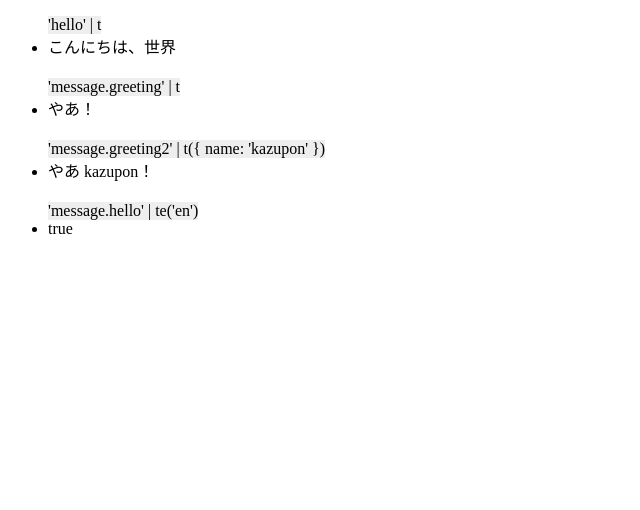
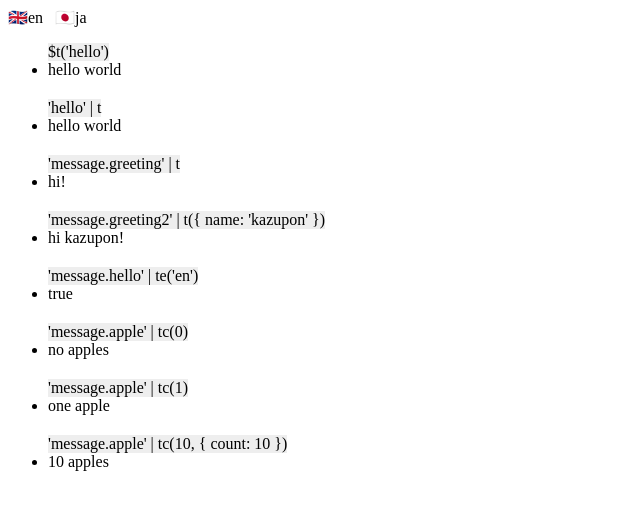
Before and after one commit to chiaweilee/vue-i18n-filter, a Vue app: page / in a window 1280 px wide. Shown: the top 510 px of the page, without its empty margins (0-640 px from the left). Built offline with nearby package versions, Linux system fonts and the light colour scheme.

Commit message:
fix: bugs

```diff
--- a/example/App.vue
+++ b/example/App.vue
@@ -1,5 +1,13 @@
 <template>
+  <div>
+    <div>
+      <a @click="l('en')">🇬🇧en</a>
+      &nbsp;
+      <a @click="l('ja')">🇯🇵ja</a>
+    </div>
     <ul id="app">
+      <li>$t('hello')</li>
+      <li>{{ $t('message.hello') }}</li>
       <li>'hello' | t</li>
       <li>{{ 'message.hello' | t }}</li>
       <li>'message.greeting' | t</li>
@@ -8,7 +16,14 @@
       <li>{{ 'message.greeting2' | t({ name: 'kazupon' }) }}</li>
       <li>'message.hello' | te('en')</li>
       <li>{{ 'message.hello' | te('en') }}</li>
+      <li>'message.apple' | tc(0)</li>
+      <li>{{ 'message.apple' | tc(0) }}</li>
+      <li>'message.apple' | tc(1)</li>
+      <li>{{ 'message.apple' | tc(1) }}</li>
+      <li>'message.apple' | tc(10, { count: 10 })</li>
+      <li>{{ 'message.apple' | tc(10, { count: 10 }) }}</li>
     </ul>
+  </div>
 </template>
 
 <style scoped>
@@ -21,3 +36,13 @@
     margin-bottom: 20px;
   }
 </style>
+
+<script>
+export default {
+  methods: {
+    l (t) {
+      this.$i18n.locale = t
+    }
+  }
+}
+</script>
--- a/example/main.js
+++ b/example/main.js
@@ -1,7 +1,7 @@
 import Vue from 'vue'
 import App from './App.vue'
 import VueI18n from 'vue-i18n'
-import VueI18nFilter from '../src'
+import VueI18nFilter from '../lib'
 
 Vue.config.productionTip = false
 Vue.use(VueI18n)
@@ -12,7 +12,7 @@ const messages = {
     message: {
       hello: 'hello world',
       greeting: 'hi!',
-      'greeting one': 'hi {name}!',
+      greeting2: 'hi {name}!',
       apple: 'no apples | one apple | {count} apples'
     }
   },
@@ -21,14 +21,14 @@ const messages = {
       hello: 'こんにちは、世界',
       greeting: 'やあ！',
       greeting2: 'やあ {name}！',
-      apple: '林檎メートルはない | one 林檎 | {count} 林檎'
+      apple: '林檎ってしまった | 一つの林檎 | {count}の林檎'
     }
   }
 }
 
 // Create VueI18n instance with options
 const i18n = new VueI18n({
-  locale: 'ja', // set locale
+  locale: 'en', // set locale
   messages // set locale messages
 })
 
--- a/lib/index.js
+++ b/lib/index.js
@@ -1,3 +1,5 @@
+'use strict';
+
 export default {
   install: function install(Vue) {
     Vue.mixin({
@@ -7,15 +9,13 @@ export default {
         var filters = this.$options.filters;
 
         var assets = function assets(name) {
-          if (typeof filters[name] !== 'undefined') {
-            console.warn('Can not set filter \'' + name + '\', it already exists.');
-          } else {
+          if (typeof filters[name] === 'undefined') {
             filters[name] = function () {
               for (var _len = arguments.length, arg = Array(_len), _key = 0; _key < _len; _key++) {
                 arg[_key] = arguments[_key];
               }
 
-              return _this['$' + name].apply(_this, arg);
+              return _this['$' + name] ? _this['$' + name].apply(_this, arg) : arg[0];
             };
           }
         };
--- a/src/index.js
+++ b/src/index.js
@@ -4,10 +4,8 @@ export default {
       beforeCreate () {
         const { filters } = this.$options
         const assets = name => {
-          if (typeof filters[name] !== 'undefined') {
-            console.warn(`Can not set filter '${name}', it already exists.`)
-          } else {
-            filters[name] = (...arg) => this[`$${name}`].apply(this, arg)
+          if (typeof filters[name] === 'undefined') {
+            filters[name] = (...arg) => this[`$${name}`] ? this[`$${name}`].apply(this, arg) : arg[0]
           }
         }
         assets('t')
```
Also changed, not shown: 1 other file (tests, documents, lock files or other folders). Lines whose indentation alone changed are shown as unchanged.
